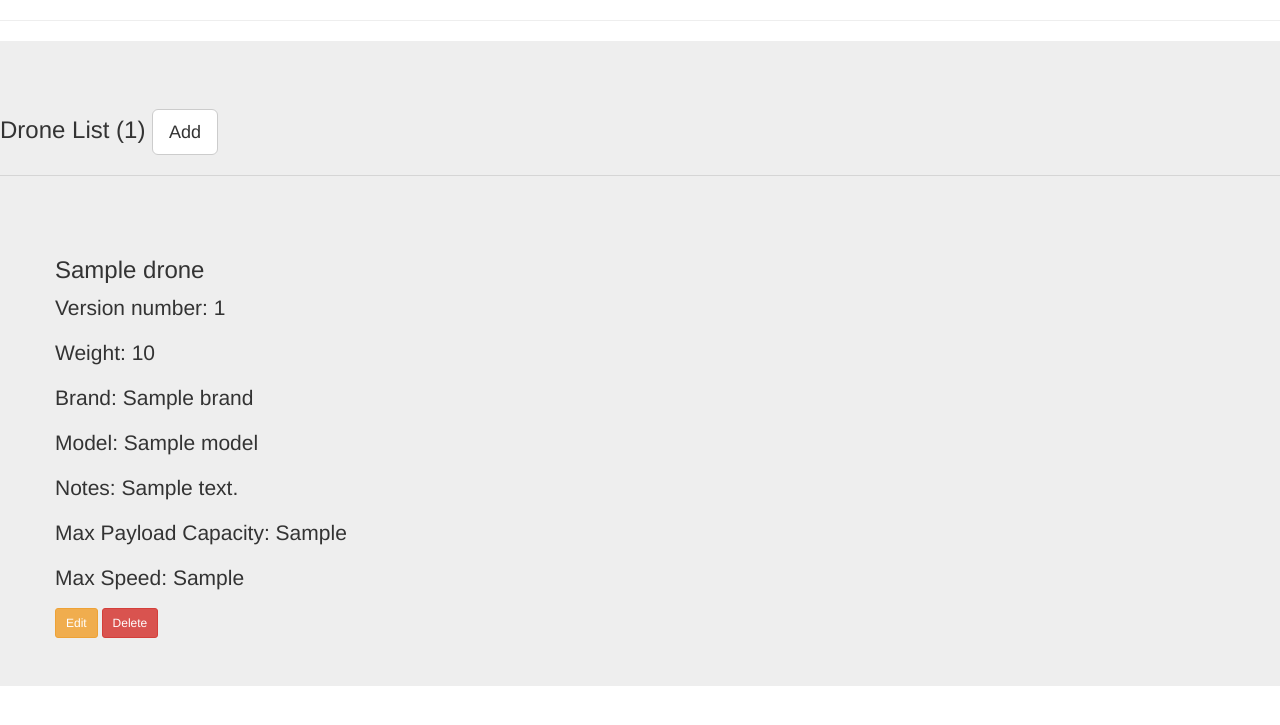
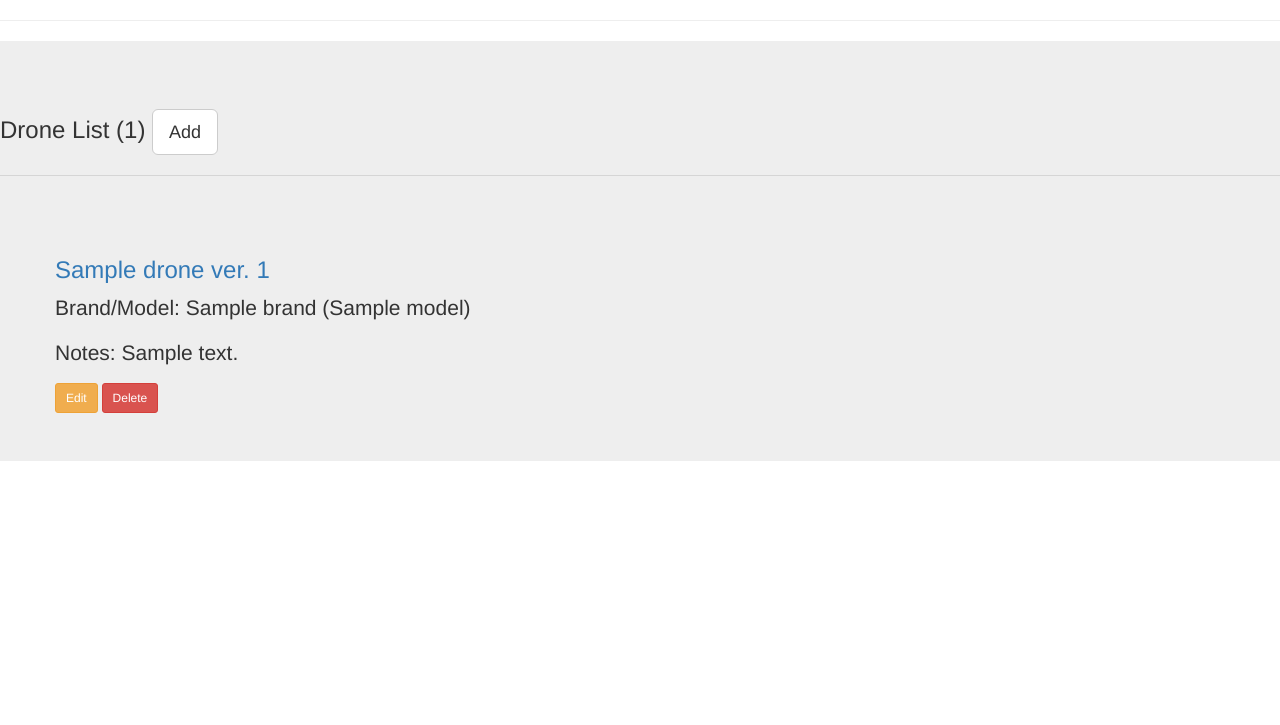
Before and after one commit to srg-ics-uplb/airborne, a Flask app: template app/templates/drones.html in a window 1280 px wide. Shown: the part 52-777 px from the top of the page. Run offline with Flask 2, Linux system fonts and the light colour scheme; tables that the repository leaves empty hold one stand-in row (values such as "Sample post"); the template is opened without the code that fills it: values that come from a table or form of the project are taken from there, most other values are stand-ins (such as "Sample title", 1, 10 or a date in 2020); some libraries are stand-ins or nearby versions.

Commit message:
Added links to individual flight, project, and drone pages

```diff
--- a/app/templates/drones.html
+++ b/app/templates/drones.html
@@ -11,15 +11,9 @@
                 {% if drones.count()!=0 %}
                         {% for drone in drones %}
                         <div class="row">
-                                <h3> {{drone.name}} </h3>
-
-                                <p> Version number: {{drone.version_number}} </p>
-                                <p> Weight: {{drone.weight}} </p>
-                                <p> Brand: {{drone.brand}} </p>
-                                <p> Model: {{drone.model}} </p>
+                                <a href="/drone/view/{{drone.id}}"><h3> {{drone.name}} ver. {{drone.version_number}}</h3></a>
+                                <p> Brand/Model: {{drone.brand}} ({{drone.model}}) </p>
                                 <p> Notes: {{drone.notes}} </p>
-                                <p> Max Payload Capacity: {{drone.max_payload_cap}} </p>
-                                <p> Max Speed: {{drone.max_speed}}</p>
                                 <a href="/drone/edit/{{drone.id}}" class="btn btn-sm btn-warning"> Edit </a>
                                 <a href="/drone/delete/{{drone.id}}" class="btn btn-sm btn-danger"> Delete </a>
                         </div>
--- a/app/templates/flights.html
+++ b/app/templates/flights.html
@@ -11,11 +11,11 @@
                 {% if flight_count!=0 %}
                         {% for flight in flights %}
                         <div class="row">
-                                <h3> {{flight.name}} </h3>
+                                <h3> <a href="/flight/view/{{flight.id}}"> {{flight.name}} </a></h3>
 
                                 <p> Description: {{flight.notes}} </p>
-                                <p> From project: {{flight.project.name}} </p>
-                                <p> Drone Used: {{flight.drone.name}} </p>
+                                <p> From project: <a href="/project/view/{{flight.project.id}}">{{flight.project.name}} </a></p>
+                                <p> Drone Used: <a href="/drone/view/{{flight.project.id}}">{{flight.drone.name}} </a></p>
                                 <a href="/flight/edit/{{flight.id}}" class="btn btn-sm btn-warning"> Edit </a>
                                 <a href="/flight/delete/{{flight.id}}" class="btn btn-sm btn-danger"> Delete </a>
                         </div>
--- a/app/templates/login.html
+++ b/app/templates/login.html
@@ -6,9 +6,9 @@
 		{{ form.hidden_tag() }}
 		<p>
 			Username:<br>
-			{{ form.username(size=64) }}<br>
+			{{ form.username(size=30) }}<br>
 			Password:<br>
-			{{ form.password(size=64) }}<br>
+			{{ form.password(size=30) }}<br>
 
 		</p>
 		<p>{{ form.remember_me }} Remember Me </p>
--- a/app/templates/projects.html
+++ b/app/templates/projects.html
@@ -11,7 +11,7 @@
                 {% if projects.count()!=0 %}
                         {% for project in projects %}
                         <div class="row">
-                                <h3> {{project.name}} </h3>
+                                <h3> <a href="/project/view/{{project.id}}"> {{project.name}} </a></h3>
 
                                 <p> Description: {{project.description}} </p>
                                 <p> Number of flights: {{project.flights.count()}} </p>
```
Also changed, not shown: app/templates/signup.html (+8 -8 lines).
